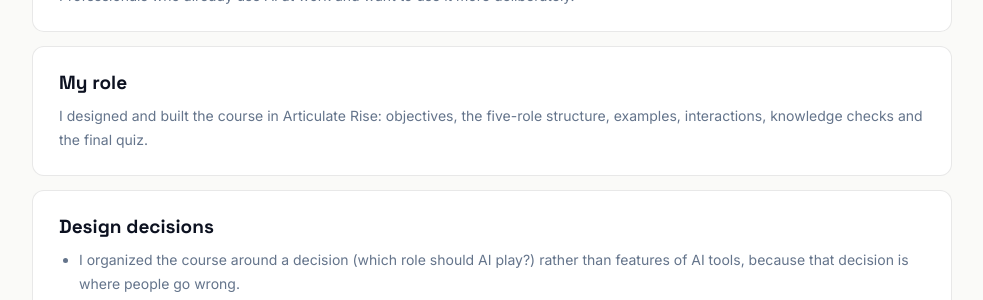
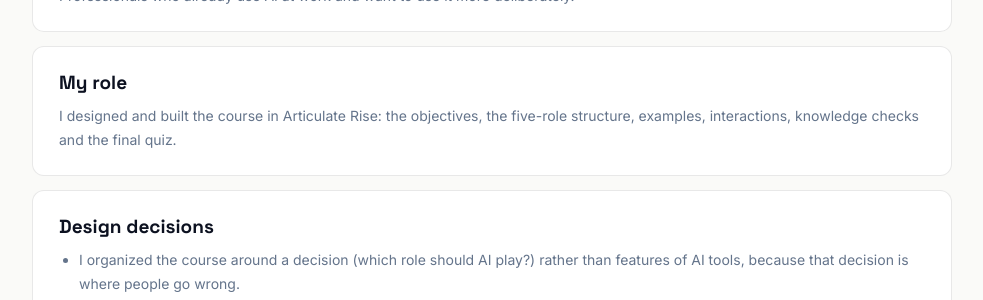
Before and after one commit to prernamunoth/prernamunoth.github.io, a Jekyll site: the page projects/ai-pick-the-role/index.html, which Jekyll copies as it is, in a window 1280 px wide. Shown: the part 733-1033 px from the top of the page, without its empty margins (148-1131 px from the left). Built offline with Jekyll 4.4.1, drawn with Linux system fonts in a browser that asks for light colours.

Commit message:
Update Articulate Rise project pages
Co-authored-by: Copilot <223556219+Copilot@users.noreply.github.com>

```diff
--- a/projects/ai-pick-the-role/index.html
+++ b/projects/ai-pick-the-role/index.html
@@ -81,7 +81,6 @@
     .content p { margin: 0; }
     .content ul { margin: 0; padding-left: 20px; }
     .content li + li { margin-top: 7px; }
-    .placeholder { color: #64748B; font-style: italic; }
     @media (max-width: 600px) {
       .back { margin: 18px 20px; }
       main { width: calc(100% - 32px); margin-top: 28px; }
@@ -108,7 +107,7 @@
     <div class="content">
       <section><h2>Problem</h2><p>Experienced AI users often prompt first and think later. They hand AI work that needs their own judgment, or don't check outputs that matter. They need a quick way to decide how AI should help before they start.</p></section>
       <section><h2>Audience</h2><p>Professionals who already use AI at work and want to use it more deliberately.</p></section>
-      <section><h2>My role</h2><p>I designed and built the course in Articulate Rise: objectives, the five-role structure, examples, interactions, knowledge checks and the final quiz.</p></section>
+      <section><h2>My role</h2><p>I designed and built the course in Articulate Rise: the objectives, the five-role structure, examples, interactions, knowledge checks and the final quiz.</p></section>
       <section>
         <h2>Design decisions</h2>
         <ul>
--- a/projects/ai-thinking-partner-scenario/index.html
+++ b/projects/ai-thinking-partner-scenario/index.html
@@ -81,7 +81,6 @@
     .content p { margin: 0; }
     .content ul { margin: 0; padding-left: 20px; }
     .content li + li { margin-top: 7px; }
-    .placeholder { color: #64748B; font-style: italic; }
     @media (max-width: 600px) {
       .back { margin: 18px 20px; }
       main { width: calc(100% - 32px); margin-top: 28px; }
@@ -107,7 +106,7 @@
     </header>
     <div class="content">
       <section><h2>Problem</h2><p>Knowing the principles isn't the same as applying them under pressure. Learners needed to practise a realistic, time-pressured decision where using AI well means balancing early wins against risk.</p></section>
-      <section><h2>Audience</h2><p>Professionals who use AI at work; designed as practice alongside Pick the Role Before You Prompt.</p></section>
+      <section><h2>Audience</h2><p>Professionals who use AI at work. Designed as practice alongside Pick the Role Before You Prompt.</p></section>
       <section><h2>My role</h2><p>I wrote the scenario, choices, feedback and scoring, and built it in Articulate Rise.</p></section>
       <section>
         <h2>Design decisions</h2>
```
Also changed, not shown: other parts of projects/ai-pick-the-role/index.html (+0 -1 lines), other parts of projects/ai-thinking-partner-scenario/index.html (+0 -1 lines).
